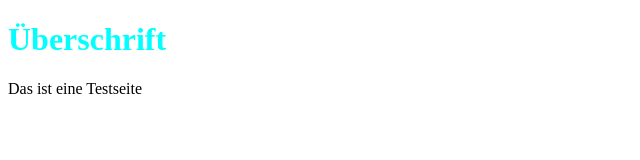
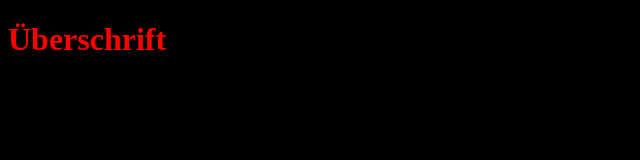
Before and after one commit to TheCodeFox-tech/htmlTest, a plain HTML site: page index.html in a window 1280 px wide. Shown: the whole page, without its empty margins (0-640 px from the left). Drawn offline with Linux system fonts and the light colour scheme.

Commit message:
Edited index.html

```diff
--- a/index.html
+++ b/index.html
@@ -3,7 +3,10 @@
     <head>
         <style>
             h1 {
-                color: cyan;
+                color: red;
+            }
+            body {
+                background-color: black;
             }
         </style>
     </head>
```
